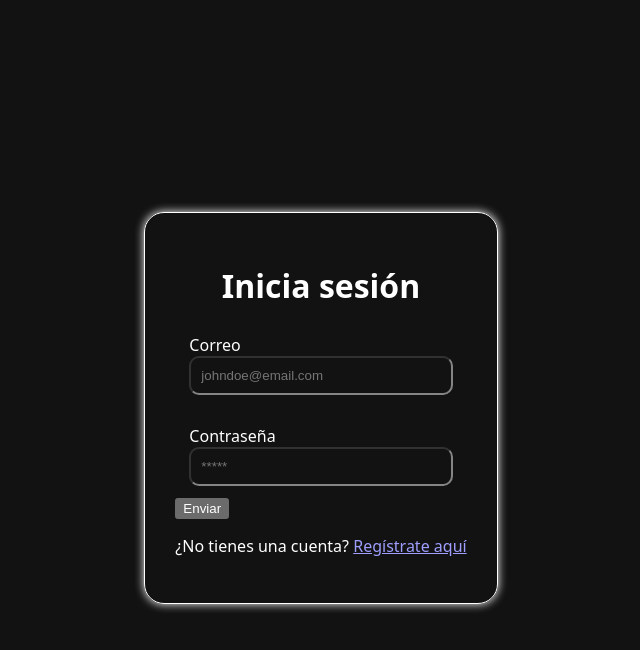
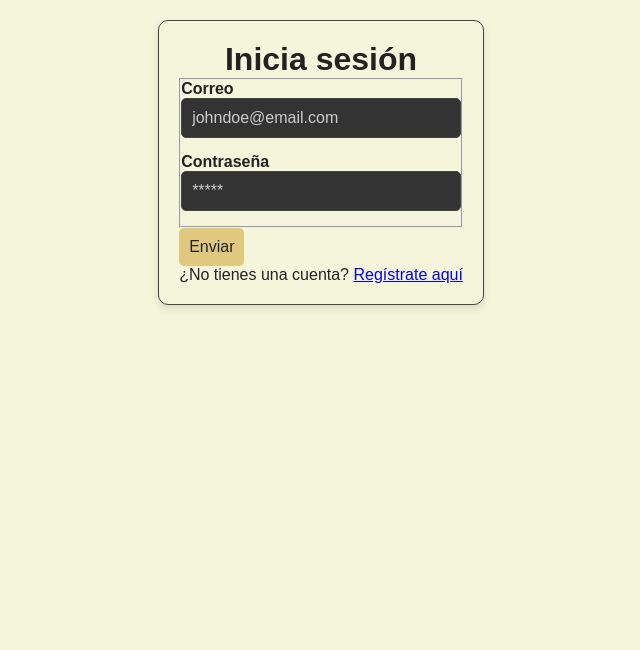
Before and after one commit to Sant99Z/blogreact, a React (Vite) app: page / in a window 1280 px wide. Shown: the top 650 px of the page, without its empty margins (319-959 px from the left). Built offline with nearby package versions, Linux system fonts and the light colour scheme.

Commit message:
Se mejoran los estilos

```diff
--- a/src/routes/routes.js
+++ b/src/routes/routes.js
@@ -1,6 +1,7 @@
 import { createBrowserRouter } from "react-router-dom";
 import { Login } from "../components/Login";
 import { Results } from "../components/Results";
+import { Register } from "../components/Register"; // Importa el nuevo componente
 
 export const router = createBrowserRouter([
   {
@@ -10,5 +11,9 @@ export const router = createBrowserRouter([
   {
     path: '/results',
     Component: Results
+  },
+  {
+    path: '/register', // Nueva ruta de registro
+    Component: Register
   }
-])
+]);
--- a/src/styles/styles.css
+++ b/src/styles/styles.css
@@ -1,73 +1,114 @@
 :root {
-  color-scheme: dark;
+  --beige: #f5f5dc;
+  --dark: #222222;
+  --light-dark: #333333;
+  --border-color: #444444;
+  --accent-color: #e0c97f; /* Un beige más oscuro para acentos */
 }
 
-html {
-  font-family: system-ui, -apple-system, BlinkMacSystemFont, 'Segoe UI', Roboto, Oxygen, Ubuntu, Cantarell, 'Open Sans', 'Helvetica Neue', sans-serif;
+* {
+  margin: 0;
+  padding: 0;
+  box-sizing: border-box;
 }
 
-.login {
-  height: 100vh;
+body {
+  font-family: Arial, sans-serif;
+  background-color: var(--beige);
+  color: var(--dark);
   display: flex;
+  flex-direction: column;
   align-items: center;
-  justify-content: center;
+  padding: 20px;
+}
+
+h1, h2 {
+  color: var(--dark);
+  text-align: center;
 }
 
 form {
-  border-radius: 20px;
-  border: 1px solid;
-  padding: 30px;
-  box-shadow: 0px 0px 10px 0px rgba(255,255,255,1);
-}
-
-h1 {
-  text-align: center;
-}
-
-fieldset {
-  border: none;
-  outline: none;
-  display: flex;
-  flex-direction: column;
-  gap: 30px;
+  background-color: var(--beige);
+  border: 1px solid var(--border-color);
+  border-radius: 10px;
+  padding: 20px;
+  box-shadow: 0px 4px 8px rgba(0, 0, 0, 0.1);
+  width: 100%;
+  max-width: 400px;
 }
 
 label {
   display: flex;
   flex-direction: column;
+  margin-bottom: 15px;
+  font-weight: bold;
 }
 
-input {
-  border-radius: 10px;
+input, textarea, button {
   padding: 10px;
+  border: 1px solid var(--border-color);
+  border-radius: 5px;
+  background-color: var(--light-dark);
+  color: var(--beige);
+  font-size: 16px;
+}
+
+input::placeholder,
+textarea::placeholder {
+  color: #ccc;
+}
+
+button {
+  background-color: var(--accent-color);
+  color: var(--dark);
+  border: none;
+  cursor: pointer;
+  transition: background-color 0.3s;
+}
+
+button:hover {
+  background-color: var(--dark);
+  color: var(--beige);
 }
 
 table {
   width: 100%;
+  max-width: 800px;
+  margin-top: 20px;
   border-collapse: collapse;
-  margin: 20px 0;
-  font-size: 16px;
-  text-align: left;
+  background-color: var(--beige);
 }
 
 th, td {
-  padding: 12px 15px;
-  border: 1px solid #ddd;
-}
-
-thead {
-  background-color: #f4f4f4;
+  padding: 12px;
+  border: 1px solid var(--border-color);
 }
 
 th {
-  background-color: #222;
-  color: white;
+  background-color: var(--dark);
+  color: var(--beige);
 }
 
-/* tr:nth-child(even) {
-  background-color: #f9f9f948;
-} */
+tr:nth-child(even) {
+  background-color: var(--accent-color);
+}
 
 tr:hover {
-  background-color: #f9f9f948;
+  background-color: var(--light-dark);
+  color: var(--beige);
 }
+
+.logout-button {
+  margin-top: 10px;
+  padding: 10px 15px;
+  font-weight: bold;
+  background-color: var(--dark);
+  color: var(--beige);
+  border: 1px solid var(--border-color);
+  cursor: pointer;
+}
+
+.logout-button:hover {
+  background-color: var(--accent-color);
+  color: var(--dark);
+}
```
